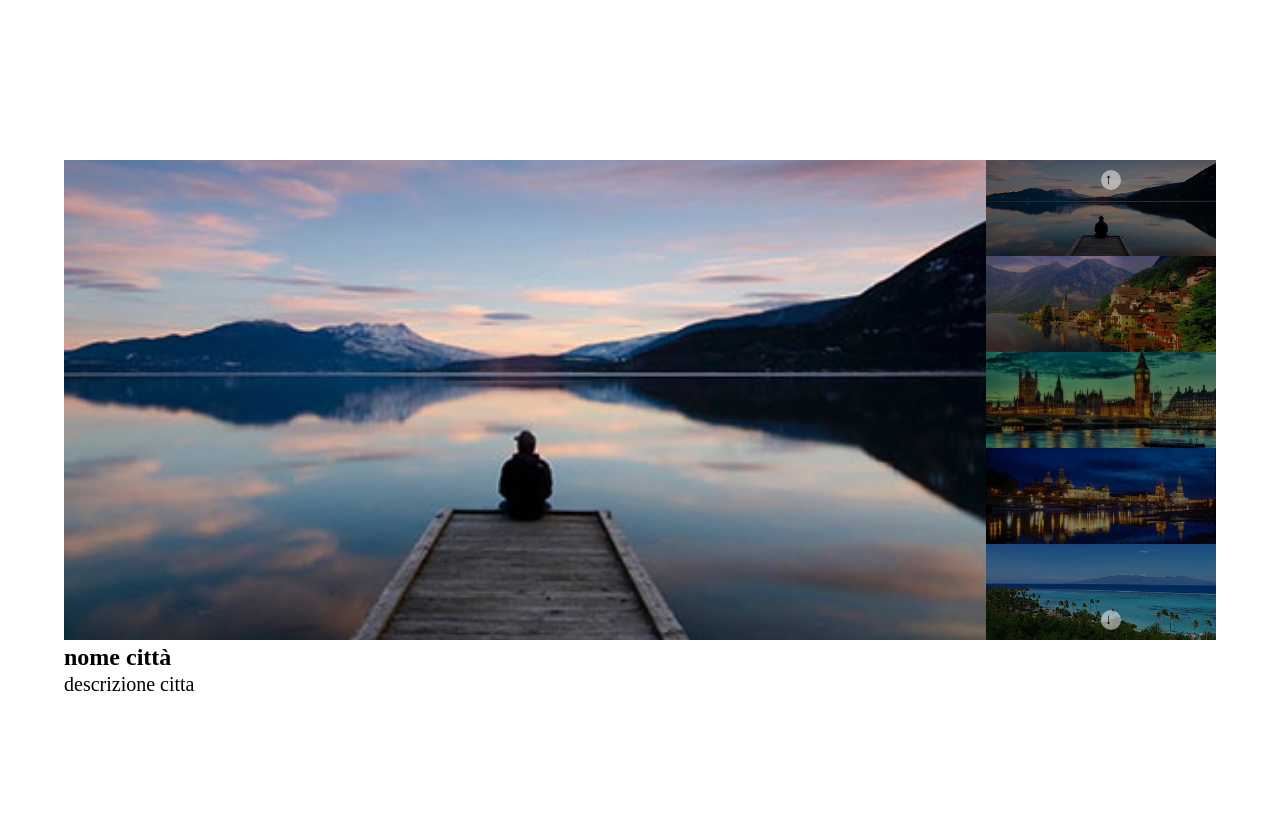
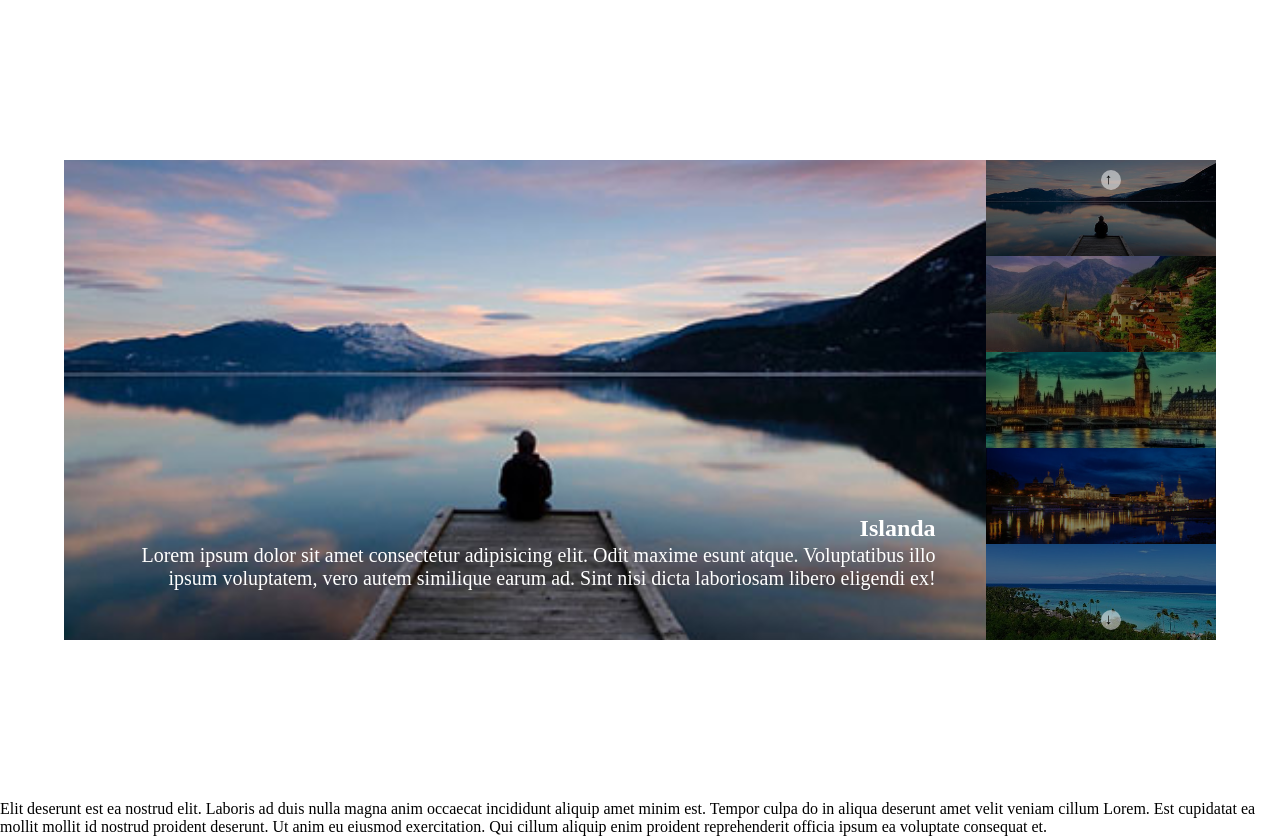
Before and after one commit to Kensir01/js-array-carousel, a plain HTML site: page index.html in a window 1280 px wide. Before the commit the page ends 800 px from the top, so only its background shows below. Drawn offline with Linux system fonts and the light colour scheme.

Commit message:
Aggiunte modifiche a stile

```diff
--- a/index.html
+++ b/index.html
@@ -71,3 +71,6 @@
 
 
 <!-- usare calc nei flex per le img? -->
+
+
+Elit deserunt est ea nostrud elit. Laboris ad duis nulla magna anim occaecat incididunt aliquip amet minim est. Tempor culpa do in aliqua deserunt amet velit veniam cillum Lorem. Est cupidatat ea mollit mollit id nostrud proident deserunt. Ut anim eu eiusmod exercitation. Qui cillum aliquip enim proident reprehenderit officia ipsum ea voluptate consequat et.
--- a/main.js
+++ b/main.js
@@ -8,7 +8,7 @@ const images = [
 
 
 const nomi = [
-    'nome città',
+    'Islanda',
     'nome città',
     'nome città',
     'nome città',
@@ -16,11 +16,11 @@ const nomi = [
 ];
 
 const descrizione = [
-    'descrizione citta',
-    'descrizione citta',
-    'descrizione citta',
-    'descrizione citta',
-    'descrizione citta',
+    'Lorem ipsum dolor sit amet consectetur adipisicing elit. Odit maxime esunt atque. Voluptatibus illo ipsum voluptatem, vero autem similique earum ad. Sint nisi dicta laboriosam libero eligendi ex!',
+    'Proident elit minim vnon ipsum quis adipisicing. Minim velit occaecat qui quis non cillum qui fugiat adipisicing aliquip nostrud aliquip. Deserunt pariatur laborum et est nostrud. Laboris est deserunt excepteur dolor elit elit. Officia excepteur proident qui eiusmod excepteur reprehenderit eu sit commodo enim. Amet ad et officia ad minim.',
+    'Laborum cillum incididunt ea nisi occaecat ea. Enim sit veniam nostrud mollit aliquip qui. Commodo anim laboris aliqua sint cupidatat consectetur tempor magna nulla minim quis. Quis commodo et cillum esse tempor fugiat. Anim incididunt magna sit nisi eu id nulla sint nulla do elit consectetur pariatur id. Occaeca incididunt anim eicia aliqua sit ex qui et quis sunt aliquip.',
+    'Dolor excepteur non eu aliqua id. Ullamco consectetur dolor laborum ea duis magna duis. Commodo fugiat enim elit esse veniam Lorem laboris magna incididunt non. Id Lorem enim sit reprehenderit. Id ipsum est magna ipsum deserunt minim reprehenderit ex occaecat mollit proident velit.',
+    'Proident elit minim . Minim velit occaecat qui quis non cillum qui fugiat adipisicing aliquip nostrud aliquip. Deserunt pariatur laborum et est nostrud. Laboris est deserunt excepteur dolor elit elit. Officia excepteur proident qui eiusmod excepteur reprehenderit eu sit commodo enim. Amet ad et officia ad minim.',
 ];
 
 // imges[i] = nomi [i] ?
@@ -39,8 +39,10 @@ for (let i = 0; i < images.length; i ++){
 
     slides += `<div class="item">
                     <img src="${images[i]}">
+                    <div class="info">
                     <h2>${nomi[i]}</h2>
                     <p>${descrizione[i]}</p>
+                    </div>
                 </div>`;
 }
 
--- a/style.css
+++ b/style.css
@@ -22,6 +22,15 @@
 .container-left {
     width: 80%;
     height: 100%;
+}
+
+.info{
+    position: absolute;
+    right: 0;
+    bottom: 0;
+    margin: 50px;
+    color: white;
+    text-align: right;
 }
 
 .item {
```
